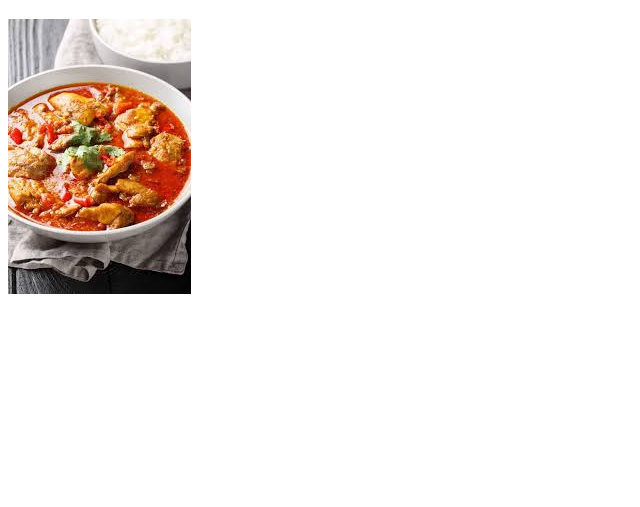
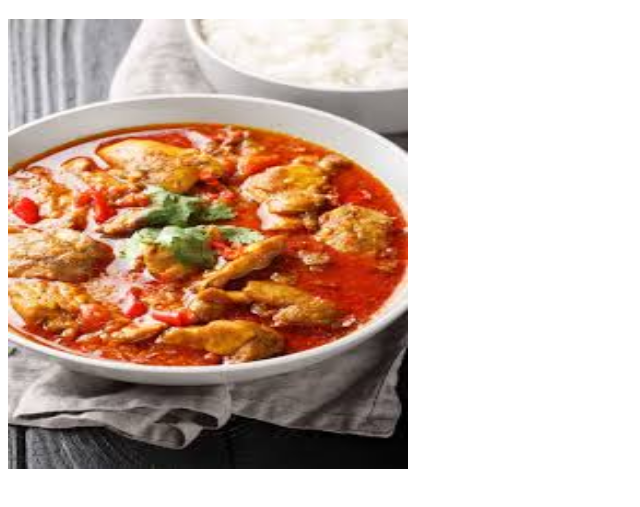
Before and after one commit to Oaksoe11/odin-recipes, a plain HTML site: page recipes/chickenCurry.html in a window 1280 px wide. Shown: the part 105-612 px from the top of the page, without its empty margins (0-640 px from the left). Drawn offline with Linux system fonts and the light colour scheme.

Commit message:
Adjust chickenCurry.png height, width in chickenCurry.html

```diff
--- a/recipes/chickenCurry.html
+++ b/recipes/chickenCurry.html
@@ -10,6 +10,6 @@
 
     <h1>Chicken Curry Burmese Style</h1>
 
-    <img src="../images/chickenCurry.png" alt="chicken curry image">
+    <img src="../images/chickenCurry.png" alt="chicken curry image" width="400" height="450">
 </body>
 </html>
```
